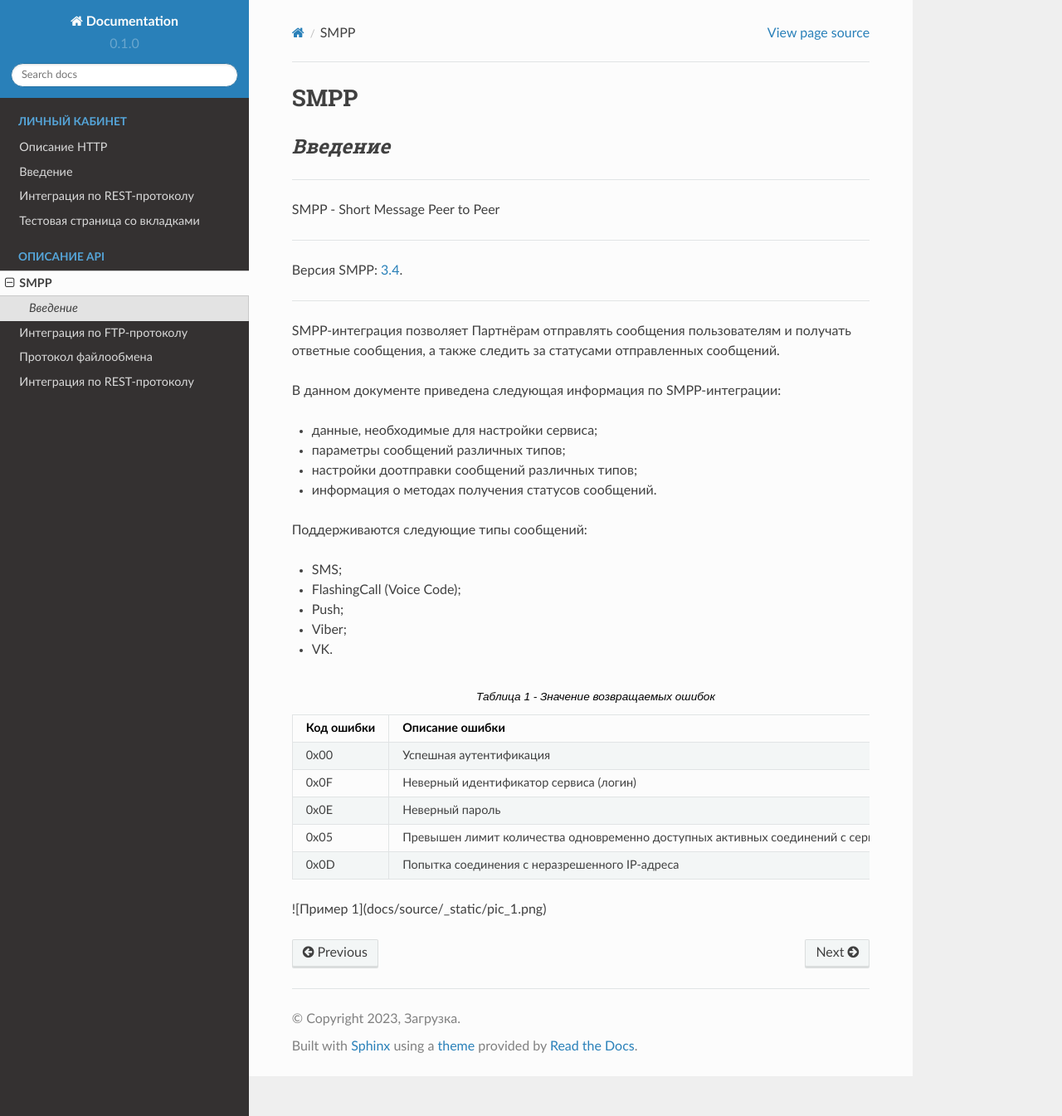
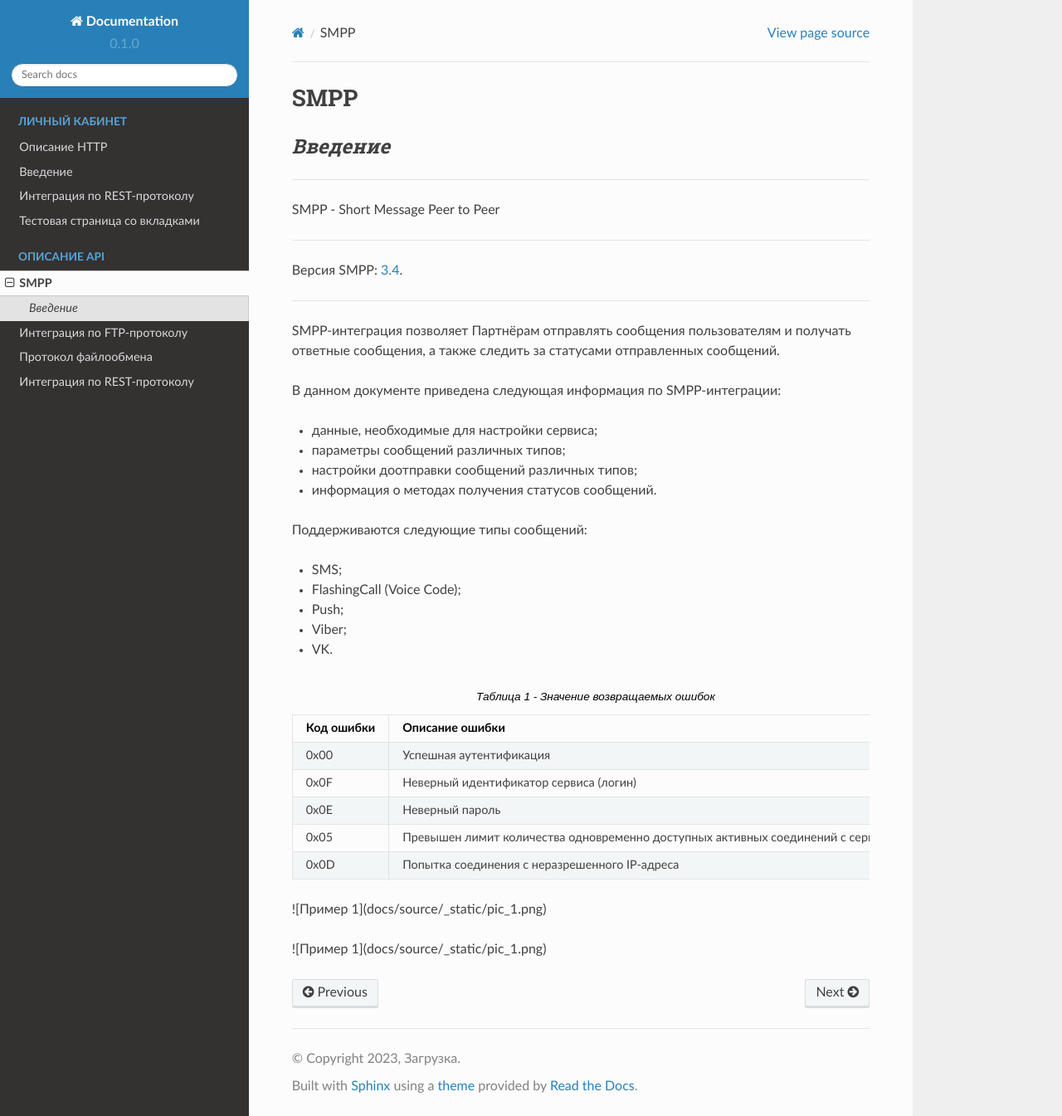
Before and after one commit to omikhaleva/test1, a Sphinx documentation site: the page built from docs/source/oleg.rst, in a window 1280 px wide and 1345 px high. Shown: the whole window at 83% size. Built offline with Sphinx 7.4.7 and the Read the Docs theme 2.0.0, drawn with Linux system fonts in a browser that asks for light colours.

Commit message:
pic next

```diff
--- a/docs/source/oleg.rst
+++ b/docs/source/oleg.rst
@@ -45,3 +45,5 @@ SMPP-интеграция позволяет Партнёрам отправля
 
 
 ![Пример 1](docs/source/_static/pic_1.png)
+
+![Пример 1](docs/source/_static/pic_1.png)
```
